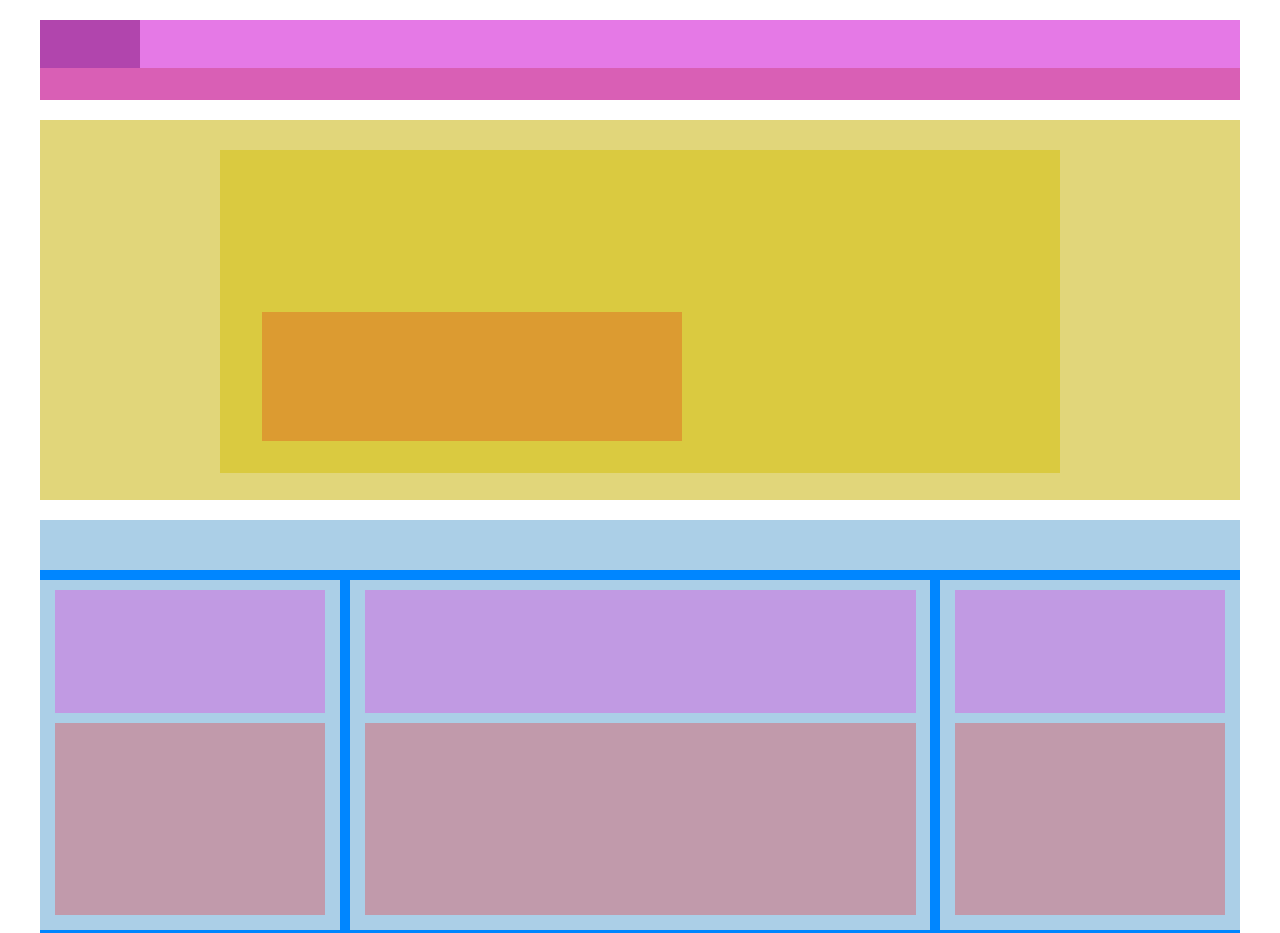
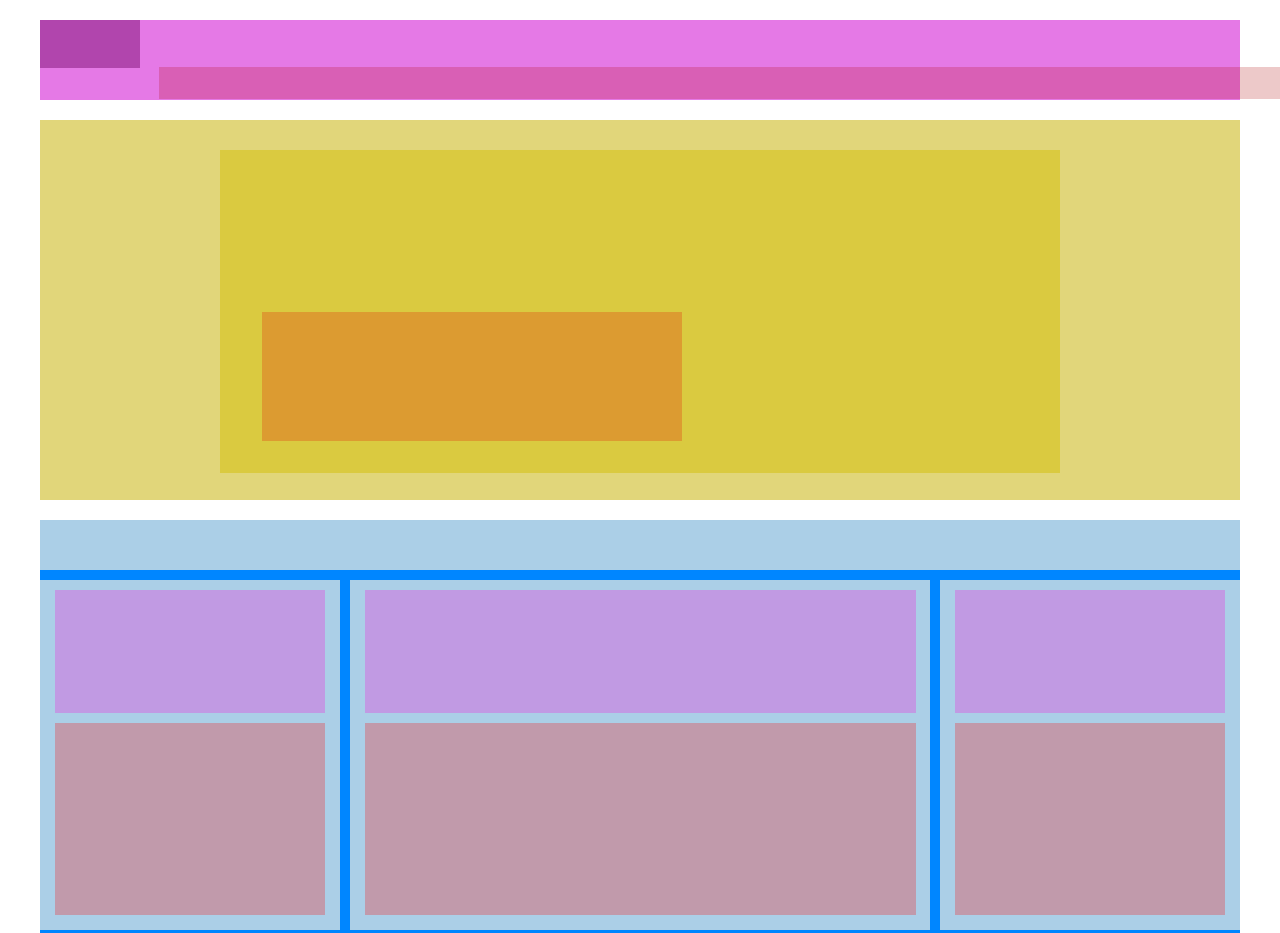
Before and after one commit to DomenicoGalileo88/htmlcss-struttura-wp, a plain HTML site: page index.html in a window 1280 px wide. Shown: the top 933 px of the page. Drawn offline with Linux system fonts and the light colour scheme.

Commit message:
Add fixed nav

```diff
--- a/css/style.css
+++ b/css/style.css
@@ -29,8 +29,13 @@ header{
 }
 
 .site_nav{
-    height: 40%;
+    width: 1200px;
+    height: 32px;
     background-color: rgb(168 0 0 / 21%);
+    position: fixed;
+    top: 67px;
+    left: 159px;
+    z-index: 1;
 }
 
 
```
